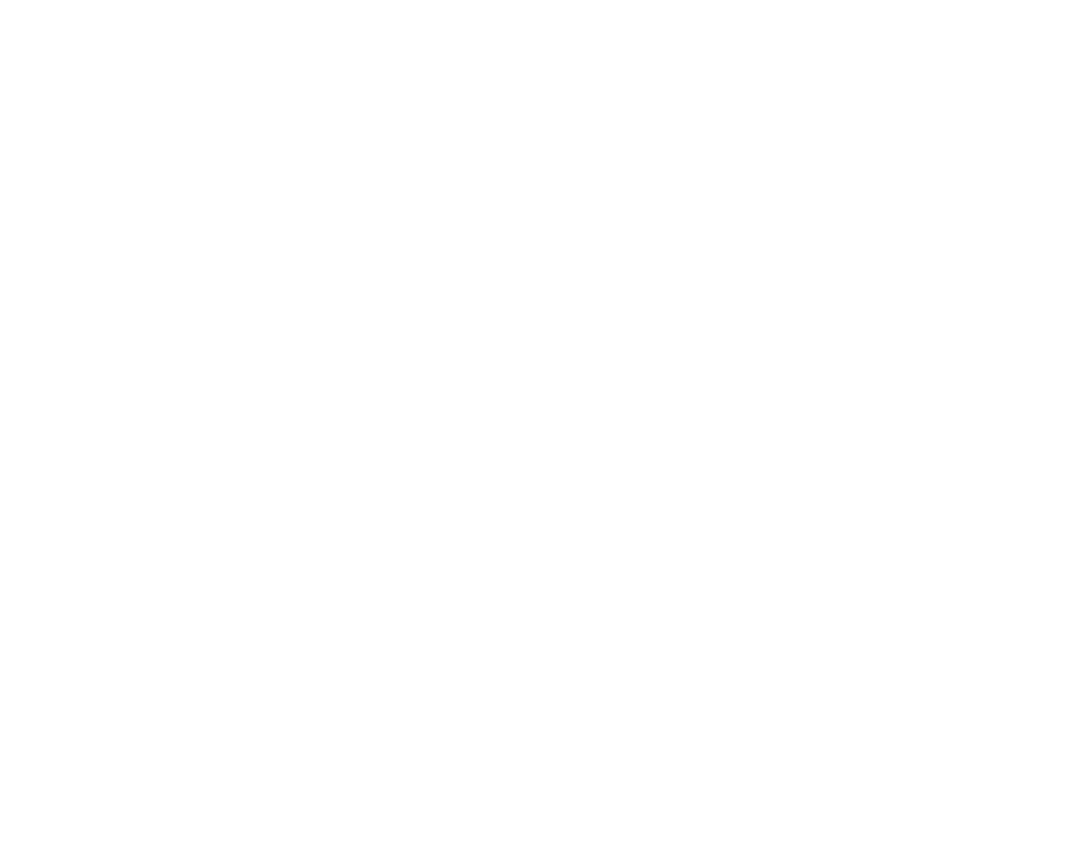
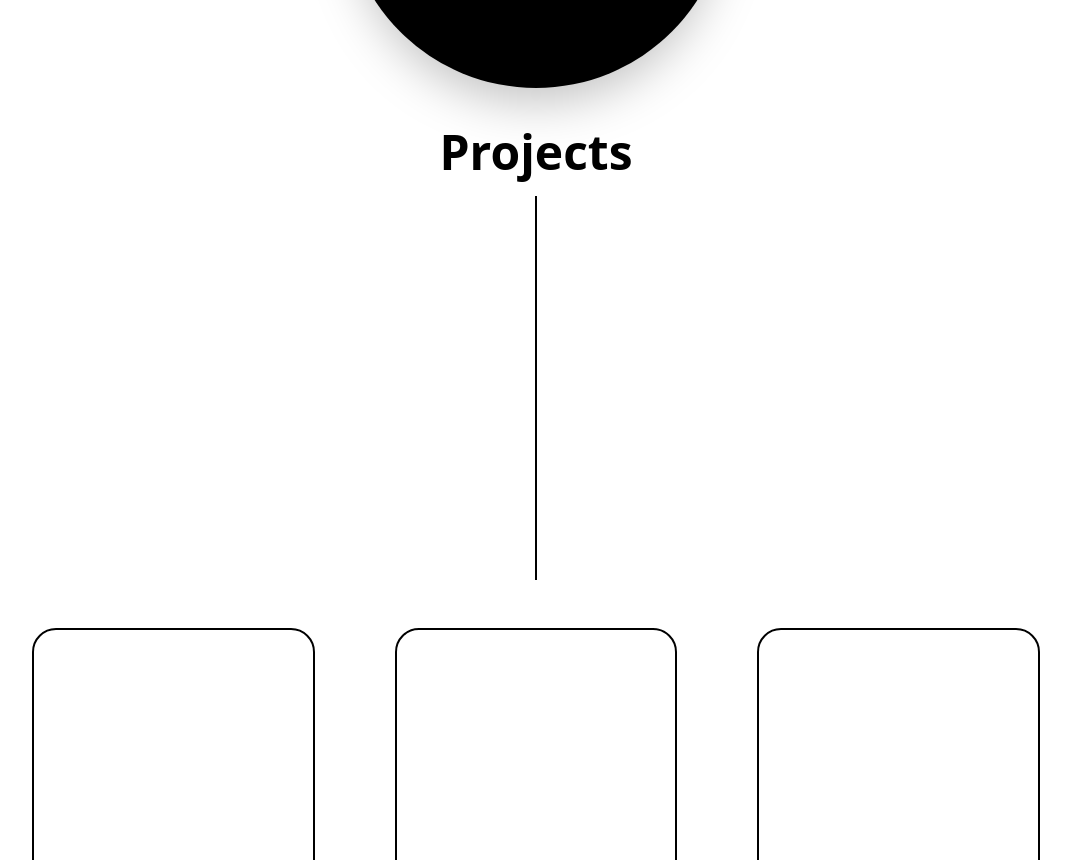
Before and after one commit to changuii/changuii.github.io, a React (Vite) app: page /projects in a window 1280 px wide. Shown: the part 440-1300 px from the top of the page, without its empty margins (104-1175 px from the left). Before the commit the page ends 800 px from the top, so only its background shows below. Built offline with nearby package versions, Linux system fonts and the light colour scheme.

Commit message:
feat : Projects 페이지 틀 구현

```diff
--- a/src/pages/AboutMe.tsx
+++ b/src/pages/AboutMe.tsx
@@ -64,7 +64,7 @@
                         className="box opacity-0 w-96 h-96 mt-20 translate-y-4 transition duration-1000 bg-black rounded-2xl shadow-2xl ml-36">
                     </div>
                 </div>
-                <div className='w-0.5 bg-black shadow-2xl'>
+                <div className='w-0.5 bg-black opacity-20 shadow-2xl'>
                 </div>
                 <div className='w-1/2 mt-36 mb-44 flex flex-col h-max items-center'>
                     <div
--- a/src/pages/Projects.tsx
+++ b/src/pages/Projects.tsx
@@ -1,10 +1,91 @@
+import {useEffect, useState} from "react";
 
 
+const Projects: React.FC = () => {
+    const [isVisible, setIsVisible] = useState(false);
+    const [isSliderVisible, setIsSliderVisible] = useState(false);
 
-const Projects : React.FC = ()  => {
+    useEffect(() => {
+        setTimeout(() => {
+            setIsVisible(true);
+        }, 100);
+    }, []);
+
     return (
         <>
 
+            {(
+                <div
+                    className={`z-10 fixed rounded-tl-2xl w-2/5 h-full bg-black top-0 right-0 transition-all duration-[1500ms] ${
+                        isSliderVisible ? 'translate-x-0 opacity-100' : 'translate-x-full opacity-0'
+                    }`}
+                >
+                    <div className='flex w-full bg-gray-300 rounded-tl-2xl'>
+                        <div className='flex mt-0.5 ml-1 justify-between h-6 w-1/12'>
+                            <div className='aspect-square m-1 bg-red-600 rounded-full'></div>
+                            <div className='aspect-square m-1 bg-yellow-400 rounded-full'></div>
+                            <div className='aspect-square m-1 bg-green-500 rounded-full'></div>
+                        </div>
+                    </div>
+                    <div className='h-full w-full mt-20 mr-20 ml-20'>
+                        <div className=' justify-center text-white text-3xl font-bold'>Project Title</div>
+                        <div className=' justify-start text-white text-xl'>Project content</div>
+                    </div>
+                </div>
+            )}
+            <div
+                onClick={() => setIsSliderVisible(false)}
+                className={`transition-all duration-1000 ${isVisible ? 'opacity-100' : 'opacity-0'} w-full h-full`}>
+                <div></div>
+                <div
+                    className={`box w-full bg-white transition-all duration-500 cursor-default mb-5`}>
+                    <div className='flex h-full flex-col mt-36 justify-center items-center'>
+                        <div className='rounded-full w-96 h-96 bg-black mb-10 shadow-2xl'></div>
+                        <div className='font-bold text-5xl text-black'>Projects</div>
+                        <div className='w-0.5 h-96 mt-5 bg-black'></div>
+                    </div>
+                </div>
+                <div className='m-10 ml-32 mr-32  pb-32'>
+                    <div className='grid grid-cols-3 gap-16'>
+                        <div
+                            onClick={(e) => {
+                                e.stopPropagation(); // 부모로 이벤트 전파 방지
+                                setIsSliderVisible(!isSliderVisible); // 슬라이더 토글
+                            }}
+                            className='bg-white border-2 border-black m-2 rounded-3xl aspect-square transition-all cursor-pointer hover:shadow-2xl hover:-translate-x-2 hover:-translate-y-2'></div>
+                        <div
+                            onClick={(e) => {
+                                e.stopPropagation(); // 부모로 이벤트 전파 방지
+                                setIsSliderVisible(!isSliderVisible); // 슬라이더 토글
+                            }}
+                            className='bg-white border-2 border-black m-2 rounded-3xl aspect-square transition-all cursor-pointer hover:shadow-2xl hover:-translate-x-2 hover:-translate-y-2'></div>
+                        <div
+                            onClick={(e) => {
+                                e.stopPropagation(); // 부모로 이벤트 전파 방지
+                                setIsSliderVisible(!isSliderVisible); // 슬라이더 토글
+                            }}
+                            className='bg-white border-2 border-black m-2 rounded-3xl aspect-square transition-all cursor-pointer hover:shadow-2xl hover:-translate-x-2 hover:-translate-y-2'></div>
+                        <div
+                            onClick={(e) => {
+                                e.stopPropagation(); // 부모로 이벤트 전파 방지
+                                setIsSliderVisible(!isSliderVisible); // 슬라이더 토글
+                            }}
+                            className='bg-white border-2 border-black m-2 rounded-3xl aspect-square transition-all cursor-pointer hover:shadow-2xl hover:-translate-x-2 hover:-translate-y-2'></div>
+                        <div
+                            onClick={(e) => {
+                                e.stopPropagation(); // 부모로 이벤트 전파 방지
+                                setIsSliderVisible(!isSliderVisible); // 슬라이더 토글
+                            }}
+                            className='bg-white border-2 border-black m-2 rounded-3xl aspect-square transition-all cursor-pointer hover:shadow-2xl hover:-translate-x-2 hover:-translate-y-2'></div>
+                        <div
+                            onClick={(e) => {
+                                e.stopPropagation(); // 부모로 이벤트 전파 방지
+                                setIsSliderVisible(!isSliderVisible); // 슬라이더 토글
+                            }}
+                            className='bg-white border-2 border-black m-2 rounded-3xl aspect-square transition-all cursor-pointer hover:shadow-2xl hover:-translate-x-2 hover:-translate-y-2'></div>
+                    </div>
+                </div>
+            </div>
         </>
     )
 }
```
